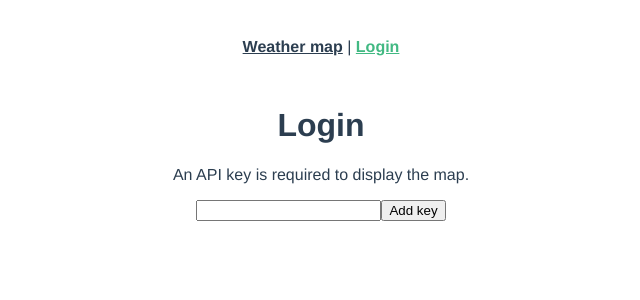
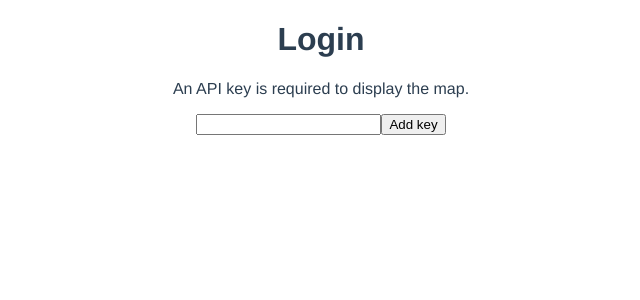
Before and after one commit to cnotv/open-weather-map, a Vue app: page /login in a window 1280 px wide. Shown: the top 300 px of the page, without its empty margins (319-959 px from the left). Built offline with nearby package versions, Linux system fonts and the light colour scheme.

Commit message:
Remove navigation

```diff
--- a/src/App.vue
+++ b/src/App.vue
@@ -1,9 +1,5 @@
 <template>
   <div id="app">
-    <div id="nav">
-      <router-link to="/">Weather map</router-link> |
-      <router-link to="/login">Login</router-link>
-    </div>
     <router-view />
   </div>
 </template>
```
